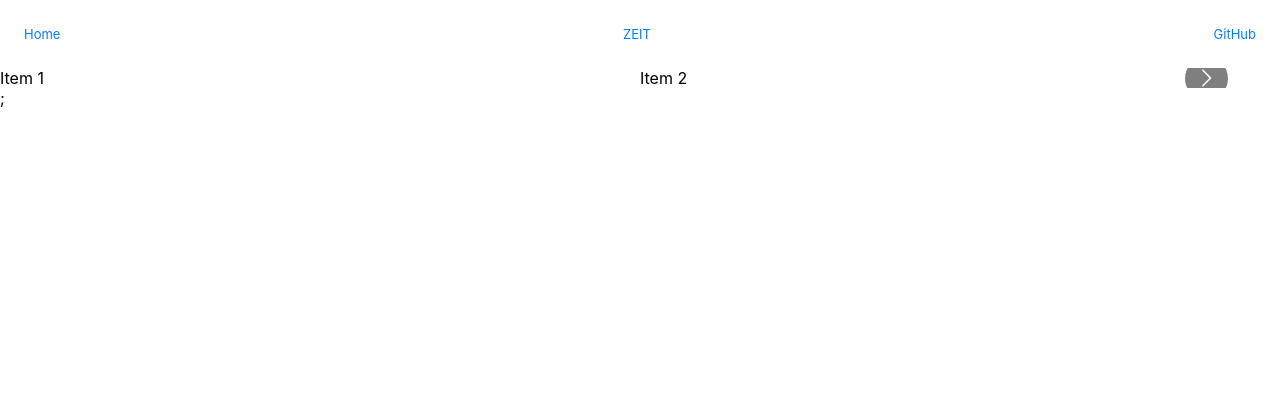
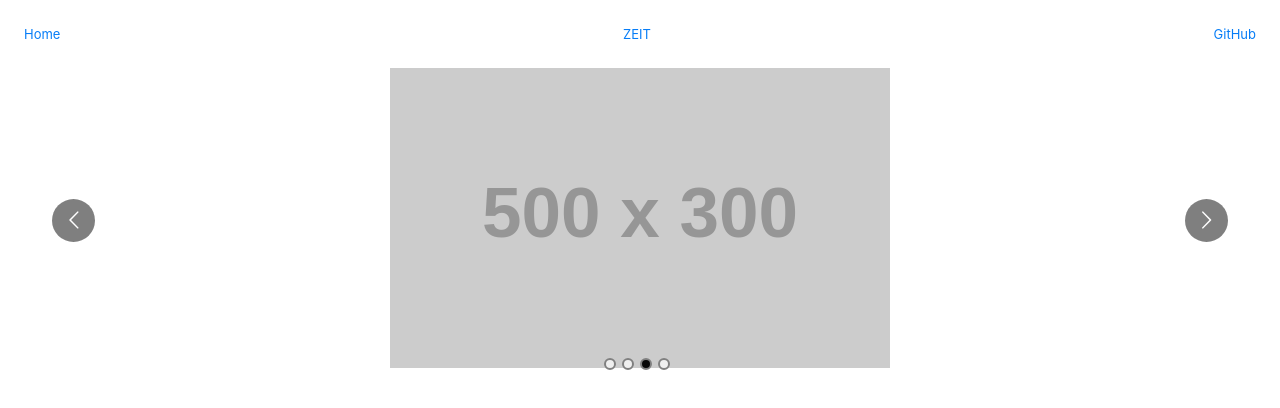
Before and after one commit to cg3hci/vgd_best, a Next.js app: page / in a window 1280 px wide. Shown: the top 408 px of the page. Built offline with nearby package versions, Linux system fonts and the light colour scheme.

Commit message:
Improvements to carousel system

```diff
--- a/pages/index.js
+++ b/pages/index.js
@@ -12,17 +12,19 @@ const responsive = {
   },
   desktop: {
     breakpoint: { max: 3000, min: 1024 },
-    items: 3
+    items: 1
   },
   tablet: {
     breakpoint: { max: 1024, min: 464 },
-    items: 2
+    items: 1
   },
   mobile: {
     breakpoint: { max: 464, min: 0 },
     items: 1
   }
 };
+
+const placeholder = "https://via.placeholder.com/500x300";
 
 const Home = () => (
   <div>
@@ -31,13 +33,46 @@ const Home = () => (
       <link rel="icon" href="/favicon.ico" />
     </Head>
     <Nav />
-    <Carousel responsive={responsive}>
-      <div>Item 1</div>
-      <div>Item 2</div>
-      <div>Item 3</div>
-      <div>Item 4</div>
+    <Carousel
+      showDots={true}
+      responsive={responsive}
+      ssr={true}
+      infinite={true}
+      autoPlay={true}
+      autoPlaySpeed={3000}
+      partial={true}
+      itemClass="image-item"
+      containerClass="container"
+    >
+        <img className="slide_image" src={placeholder} />
+        <img className="slide_image" src={placeholder} />
+        <img className="slide_image" src={placeholder} />
+        <img className="slide_image" src={placeholder} />
     </Carousel>
-    ;
+    <style jsx global>
+      {`
+        .image-item {
+        }
+        .container {
+          width: width:100%;
+        }
+      `}
+    </style>
+    <style jsx>
+      {`
+        div{
+          text-align: center;
+        }
+        .slide_image {
+          user-drag: none;
+          user-select: none;
+          -moz-user-select: none;
+          -webkit-user-drag: none;
+          -webkit-user-select: none;
+          -ms-user-select: none;
+        }
+      `}
+    </style>
   </div>
 );
 
```
